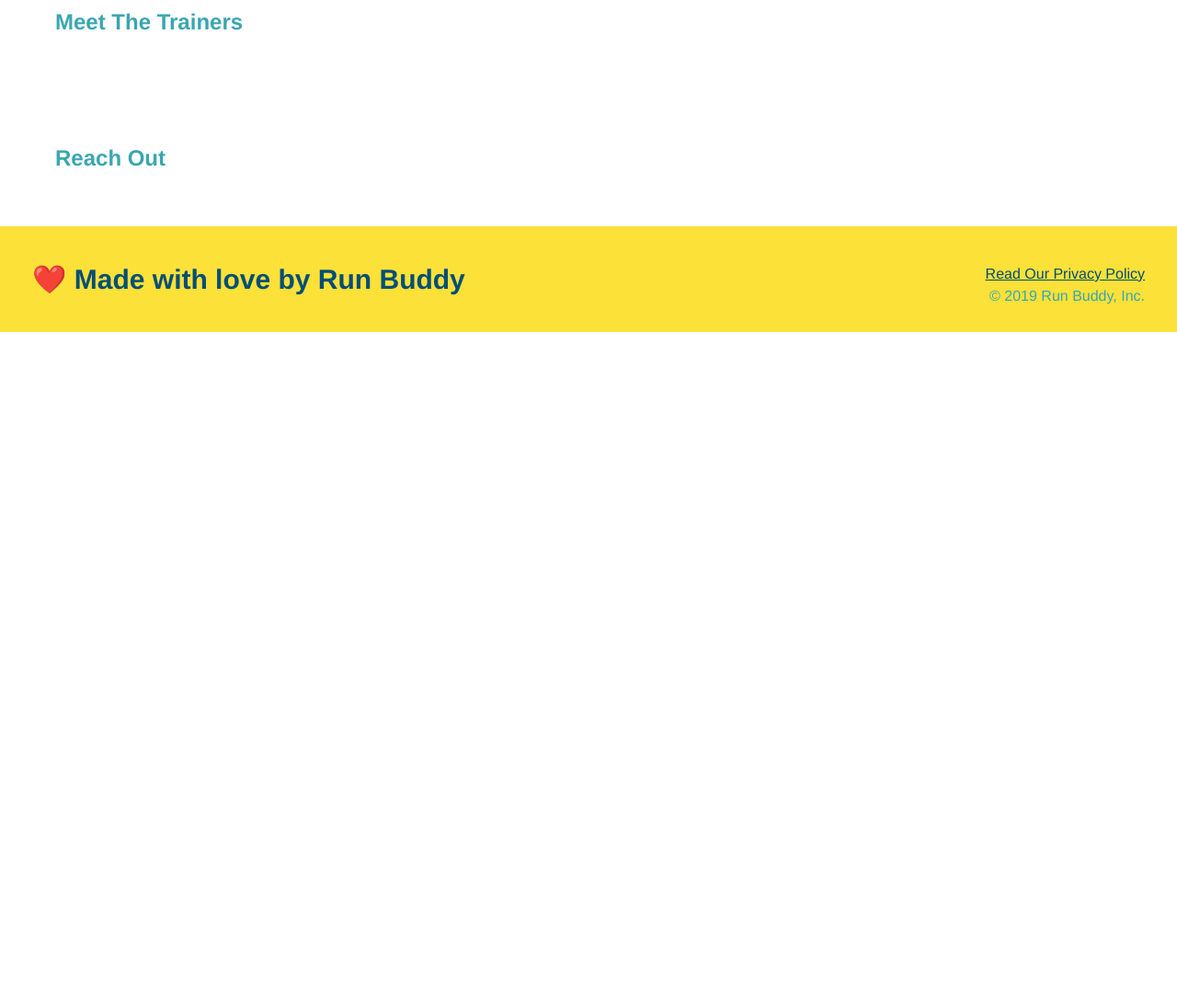
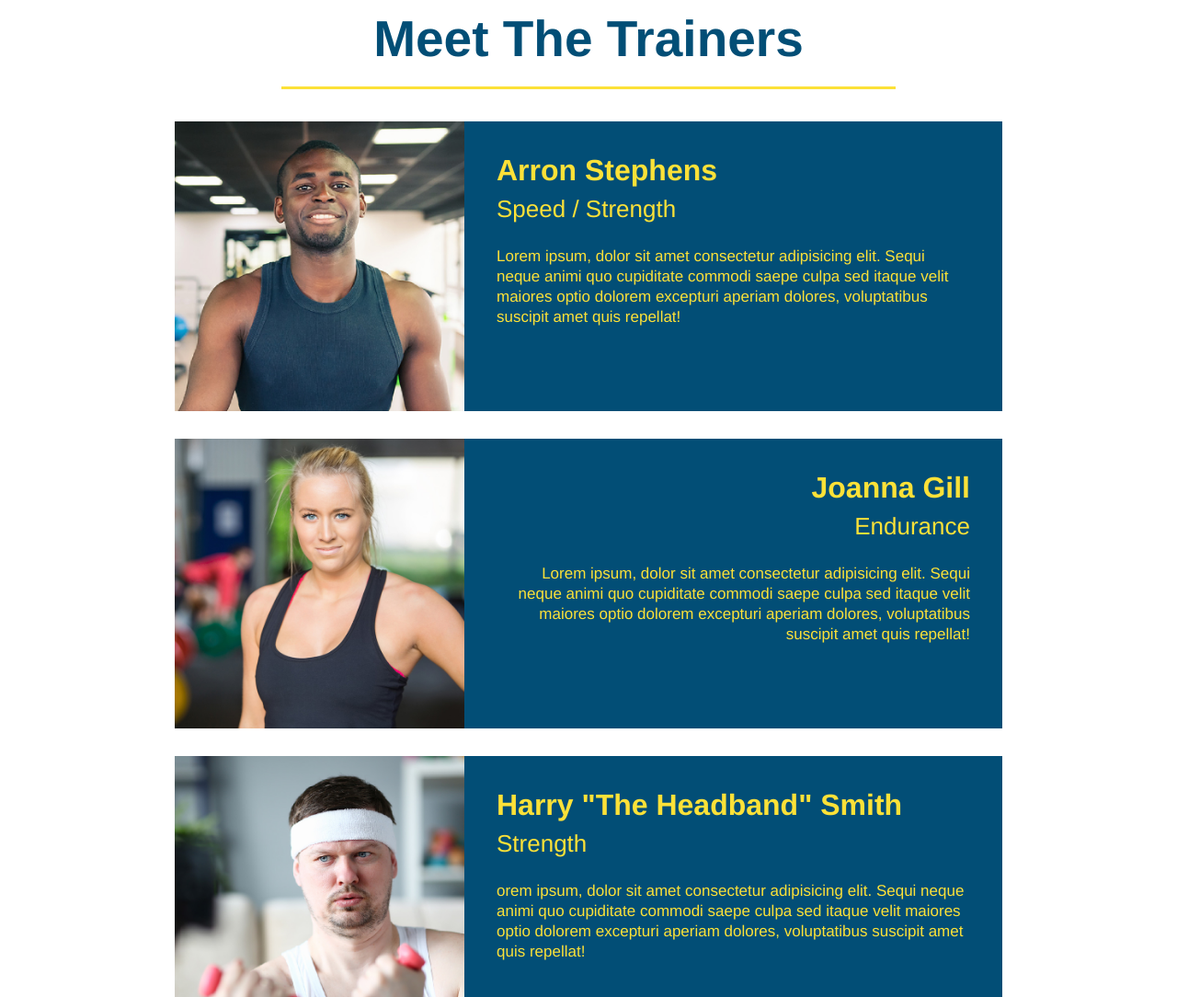
Before and after one commit to DawnWogerman/run-buddy, a plain HTML site: page index.html in a window 1280 px wide. Shown: the part 2820-3904 px from the top of the page at 92% size. Before the commit the page ends 3181 px from the top, so only its background shows below. Drawn offline with Linux system fonts and the light colour scheme.

Commit message:
meet the trainers section

```diff
--- a/assets/css/style.css
+++ b/assets/css/style.css
@@ -184,3 +184,51 @@ section {
 .secondary-border {
     border-color:#39a6b2;
 }
+
+/* trainers style */
+.trainers {
+    text-align: center;
+}
+
+.trainer {
+    width: 900px;
+    margin: 0 auto 30px auto;
+    background: #024e76;
+    color: #fce138;
+    overflow: auto;
+}
+
+.trainer img {
+    width: 35%;
+    float: left;
+}
+
+.trainer-bio {
+    padding: 35px;
+    float:left;
+    width: 65%;
+}
+
+.trainer-bio h3 {
+    font-size: 32px;
+    margin-bottom: 8px;
+}
+
+.trainer-bio h4 {
+    font-weight: lighter;
+    font-size: 26px;
+    margin-bottom: 25px;
+}
+
+.trainer-bio p {
+    font-size: 17px;
+    line-height: 1.3;
+}
+
+.text-left {
+    text-align: left;
+}
+
+.text-right {
+    text-align: right;
+}
--- a/index.html
+++ b/index.html
@@ -89,19 +89,19 @@
                 <p>You're already here, so why not?</p>
             </div>
             <img src="./assets/images/step-2.svg" alt="" />
-                <h3>Step 2: Consult with One of Our Trainers.</h3>
+                <h3>Step 2: <span>Consult with One of Our Trainers.</span></h3>
                 <p>Are you here to build muscle, lose weight, or just feel good?</p>
             <div>
 
             <div>
                 <img src="./assets/images/step-3.svg" alt="" />
-                <h3>Step 3: Get Running.</h3>
+                <h3>Step 3: <span>Get Running.</span></h3>
                 <p>Hit the ground running (literally) once your trainer lays out your plan.</p>
             </div>
 
             <div>
                 <img src="./assets/images/step-4.svg" alt=""/>
-                <h3>Step 4: See Results.</h3>
+                <h3>Step 4: <span>See Results.</span></h3>
                 <p>Bi-weekly checkins with your trainer will keep you focused</p>
             </div>
 
@@ -109,13 +109,49 @@
         </section>
 
     <!--"meet the trainers" section-->
-        <section>
-            <h2>Meet The Trainers</h2>
+        <section id="your-trainers" class="trainers">
+            <h2 class="section-title primary-border">
+                Meet The Trainers
+            </h2>
+            <article class="trainer">
+                <img src="./assets/images/trainer-1.jpg" alt="Arron Stephens in his work clothes, ready to pump iron" />
+                <div class="trainer-bio text-left">
+                    <h3>Arron Stephens</h3>
+                    <h4>Speed / Strength</h4>
+                    <p>Lorem ipsum, dolor sit amet consectetur adipisicing elit. Sequi neque animi quo cupiditate commodi saepe culpa sed
+                        itaque velit maiores optio dolorem excepturi aperiam dolores, voluptatibus suscipit amet quis repellat!
+                    </p>
+                </div>
+            </article>
+        <!--2nd trainer bio-->
+            <article class="trainer">
+                <img src="./assets/images/trainer-2.jpg" alt="Joann Gill cooling off after a workout"/>
+                <div class= "trainer-bio text-right">
+                    <h3>Joanna Gill</h3>
+                    <h4>Endurance</h4>
+                    <p>Lorem ipsum, dolor sit amet consectetur adipisicing elit. Sequi neque animi quo cupiditate commodi saepe culpa sed
+                        itaque velit maiores optio dolorem excepturi aperiam dolores, voluptatibus suscipit amet quis repellat!
+                    </p>
+                </div>
+
+            </article>
+        <!--3rd trainer bio-->
+            <article class="trainer">
+                <img src="./assets/images/trainer-3.jpg" alt="Harry Smith wearing a headband and comically lifting a small pink weigh"/>
+                <div class="trainer-bio text-left">
+                    <h3>Harry "The Headband" Smith</h3>
+                    <h4>Strength</h4>
+                    <p>orem ipsum, dolor sit amet consectetur adipisicing elit. Sequi neque animi quo cupiditate commodi saepe culpa sed
+                        itaque velit maiores optio dolorem excepturi aperiam dolores, voluptatibus suscipit amet quis repellat!
+                    </p>
+                </div>
+            </article>
         </section>
 
     <!--"reach out" section-->
         <section>
             <h2>Reach Out</h2>
+
         </section>
 
     <!--footer-->
```
Also changed, not shown: assets/images/trainer-1.jpg (added), assets/images/trainer-2.jpg (added), assets/images/trainer-3.jpg (added).
